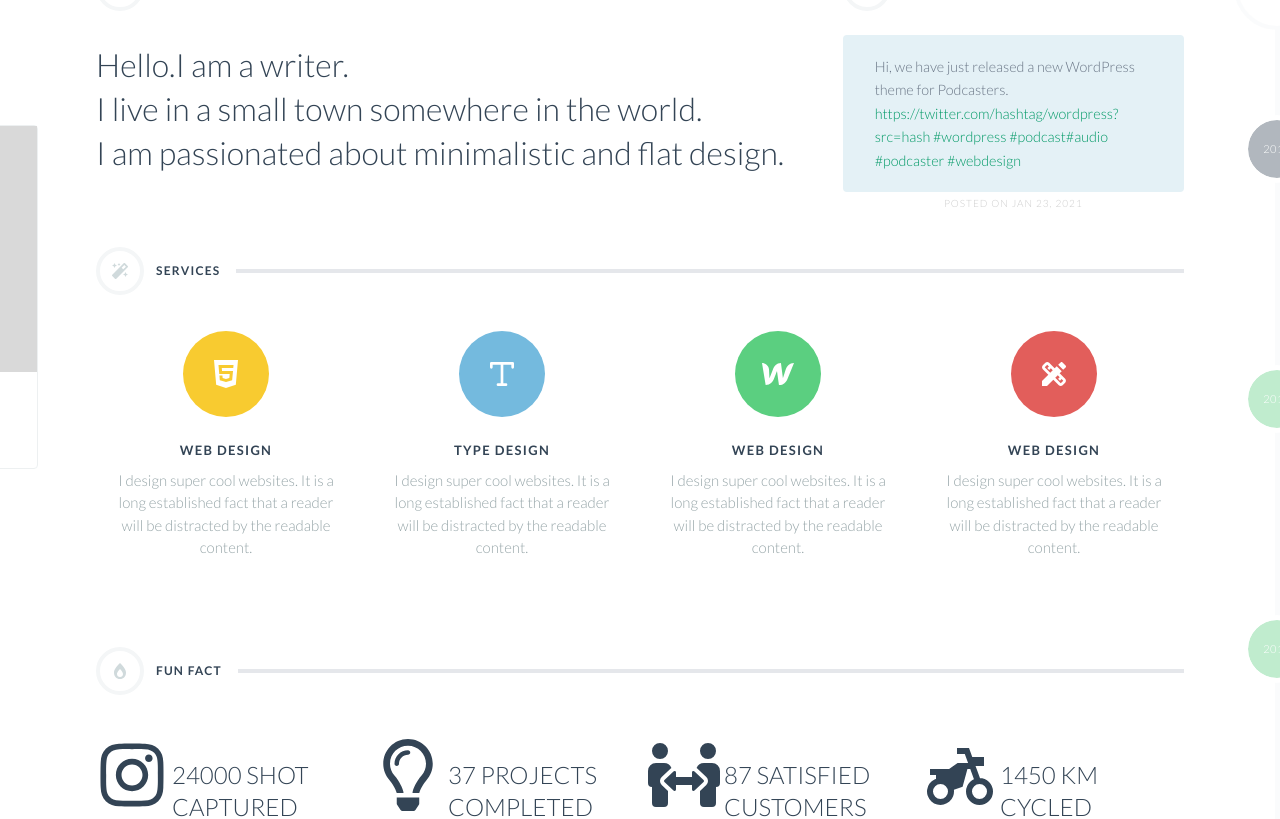
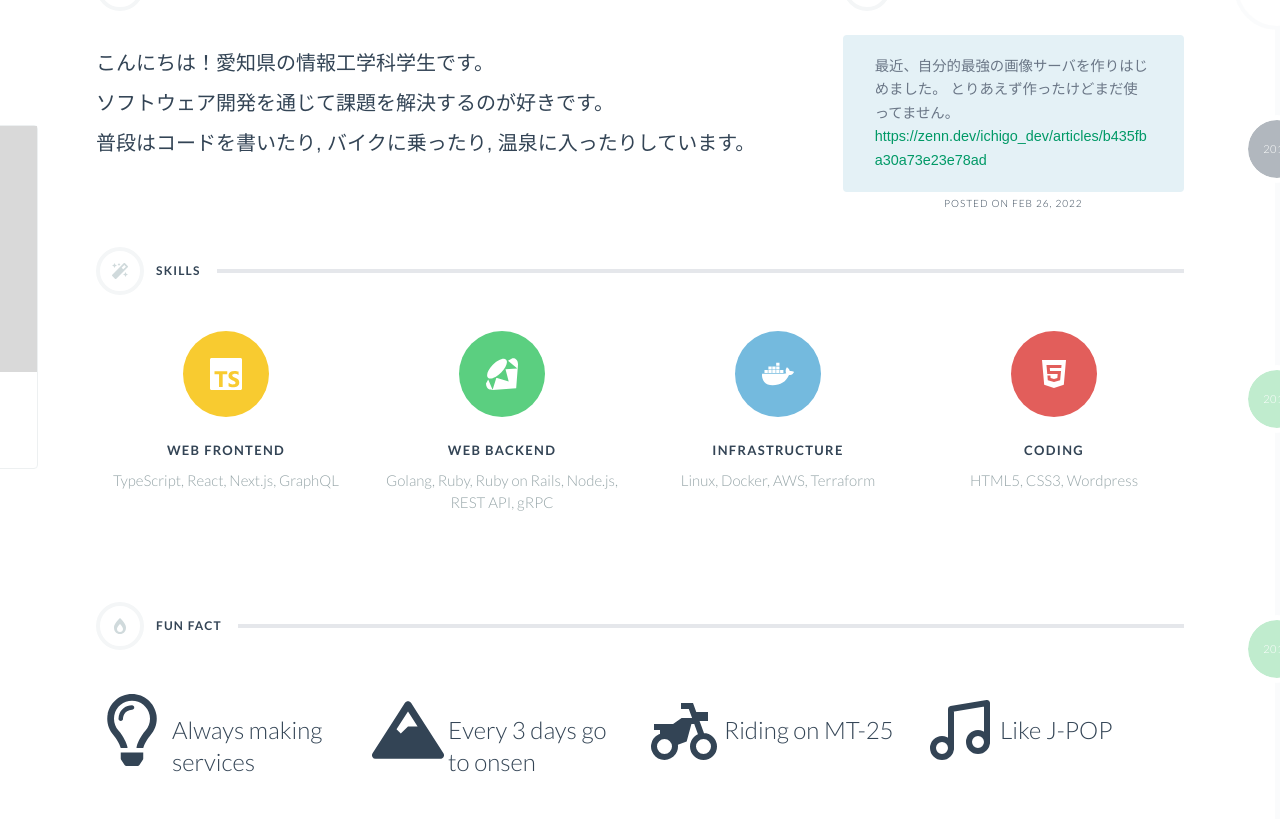
Before and after one commit to sora-ichigo/portfolio-front, a Next.js app: page / in a window 1280 px wide. Shown: the part 470-1289 px from the top of the page. Built offline with nearby package versions, Linux system fonts and the light colour scheme; grey boxes are pictures that could not be loaded.

Commit message:
Settining word in about section

```diff
--- a/src/_data/about.ts
+++ b/src/_data/about.ts
@@ -1,53 +1,53 @@
 import {
+  FaDocker,
   FaFacebook,
   FaGithub,
   FaHtml5,
   FaInstagram,
-  FaPeopleArrows,
+  FaMountain,
   FaRegLightbulb,
   FaTwitter,
 } from "react-icons/fa";
-import { FiType } from "react-icons/fi";
-import { MdDesignServices } from "react-icons/md";
+import { FiMusic } from "react-icons/fi";
 import { RiMotorbikeFill } from "react-icons/ri";
-import { SiWebflow, SiZenn } from "react-icons/si";
+import { SiRuby, SiTypescript, SiZenn } from "react-icons/si";
 import { WtdIcon } from "../common/components/WtdIcon";
 import { AboutData } from "../domain";
 
 export const aboutData: AboutData = {
   description:
-    "Hello.I am a writer.\nI live in a small town somewhere in the world.\nI am passionated about minimalistic and flat design.",
+    "こんにちは！愛知県の情報工学科学生です。\nソフトウェア開発を通じて課題を解決するのが好きです。\n普段はコードを書いたり, バイクに乗ったり, 温泉に入ったりしています。",
   services: [
     {
-      icon: FaHtml5,
+      icon: SiTypescript,
       color: "yellow",
-      title: "web design",
-      text: "I design super cool websites. It is a long established fact that a reader will be distracted by the readable content.",
+      title: "Web Frontend",
+      text: "TypeScript, React, Next.js, GraphQL",
     },
     {
-      icon: FiType,
-      color: "blue",
-      title: "type design",
-      text: "I design super cool websites. It is a long established fact that a reader will be distracted by the readable content.",
+      icon: SiRuby,
+      color: "green",
+      title: "web backend",
+      text: "Golang, Ruby, Ruby on Rails, Node.js, REST API, gRPC",
     },
     {
-      icon: SiWebflow,
-      color: "green",
-      title: "web design",
-      text: "I design super cool websites. It is a long established fact that a reader will be distracted by the readable content.",
+      icon: FaDocker,
+      color: "blue",
+      title: "infrastructure",
+      text: "Linux, Docker, AWS, Terraform",
     },
     {
-      icon: MdDesignServices,
+      icon: FaHtml5,
       color: "red",
-      title: "web design",
-      text: "I design super cool websites. It is a long established fact that a reader will be distracted by the readable content.",
+      title: "coding",
+      text: "HTML5, CSS3, Wordpress",
     },
   ],
   funFacts: [
-    { icon: FaInstagram, text: "24000 SHOT CAPTURED" },
-    { icon: FaRegLightbulb, text: "37 PROJECTS COMPLETED" },
-    { icon: FaPeopleArrows, text: "87 SATISFIED CUSTOMERS" },
-    { icon: RiMotorbikeFill, text: "1450 KM CYCLED" },
+    { icon: FaRegLightbulb, text: "Always making services" },
+    { icon: FaMountain, text: "Every 3 days go to onsen" },
+    { icon: RiMotorbikeFill, text: "Riding on MT-25" },
+    { icon: FiMusic, text: "Like J-POP" },
   ],
   snsAccounts: [
     {
--- a/src/about/components/About.tsx
+++ b/src/about/components/About.tsx
@@ -17,42 +17,45 @@ export const About: React.FC<{ data: Data }> = ({ data }) => {
         A LITTLE ABOUT ME
         ------------------------- */}
         <div className="col-span-2 mt-3">
-          <GlobalHeading text="A LITTLE ABOUT ME" icon={FaUserAlt} />
-          <h3 className="mt-6 text-2xl font-light leading-snug md:mt-8 md:mb-5 md:text-3-4xl">
+          <GlobalHeading text="A littel about me" icon={FaUserAlt} />
+          <h3 className="mt-6 font-japanese text-xl font-light leading-10 md:mt-8 md:mb-5">
             {StrWithBr(aboutData.description)}
           </h3>
         </div>
 
         {/* -------------------------
-        LATEST TWEETS
+        A RESENT TWEET
         ------------------------- */}
         <div className="mt-9 lg:mt-0">
           <div className="mt-3 mb-6">
-            <GlobalHeading text="LATEST TWEETS" icon={FaTwitter} />
+            <GlobalHeading text="A resent tweet" icon={FaTwitter} />
           </div>
-          <p className="mb-1 rounded bg-blue-light px-8 py-5 text-ex-sm leading-relaxed text-grey-3">
-            Hi, we have just released a new WordPress theme for Podcasters.
+          <p className="mb-1 break-words rounded bg-blue-light px-8 py-5 font-japanese text-ex-sm leading-relaxed text-grey-3">
+            最近、自分的最強の画像サーバを作りはじめました。
+            とりあえず作ったけどまだ使ってません。
             <br />
-            <a href="#">https://twitter.com/hashtag/wordpress?src=hash</a>{" "}
-            <a href="#">#wordpress</a> <a href="#">#podcast</a>
-            <a href="#">#audio</a> <a href="#">#podcaster</a>{" "}
-            <a href="#">#webdesign</a>
+            <a
+              href="https://zenn.dev/ichigo_dev/articles/b435fba30a73e23e78ad
+"
+            >
+              https://zenn.dev/ichigo_dev/articles/b435fba30a73e23e78ad
+            </a>
           </p>
           <p
             className="text-center tracking-widest"
-            style={{ fontSize: "10px", color: "#ccc" }}
+            style={{ fontSize: "10px" }}
           >
-            POSTED ON JAN 23, 2021
+            POSTED ON FEB 26, 2022
           </p>
         </div>
       </div>
 
       {/* -------------------------
-        SERVICES
+        Skills
         ------------------------- */}
       <div className="mt-9">
         <div className="mb-3">
-          <GlobalHeading text="SERVICES" icon={FaMagic} />
+          <GlobalHeading text="Skills" icon={FaMagic} />
         </div>
         <div className="grid gap-4 md:grid-cols-2 lg:grid-cols-4">
           {aboutData.services.map((v, i) => (
@@ -72,7 +75,7 @@ export const About: React.FC<{ data: Data }> = ({ data }) => {
         ------------------------- */}
       <div className="mt-9">
         <div className="mb-3">
-          <GlobalHeading text="FUN FACT" icon={FaBurn} />
+          <GlobalHeading text="Fun fact" icon={FaBurn} />
         </div>
         <div className="grid gap-4 md:grid-cols-2 lg:grid-cols-4">
           {aboutData.funFacts.map((v, i) => (
@@ -86,7 +89,7 @@ export const About: React.FC<{ data: Data }> = ({ data }) => {
         ------------------------- */}
       <div className="mt-9">
         <div className="mb-3">
-          <GlobalHeading text="SNS ACCOUNT" icon={IoShareSocialSharp} />
+          <GlobalHeading text="SNS account" icon={IoShareSocialSharp} />
         </div>
         <div className="grid grid-cols-2 gap-4 md:grid-cols-3 lg:grid-cols-6">
           {aboutData.snsAccounts.map((v, i) => (
--- a/src/about/components/FunFactListItem.tsx
+++ b/src/about/components/FunFactListItem.tsx
@@ -7,6 +7,6 @@ export const FunFactListItem: React.FC<FunFactListItemType> = ({
 }) => (
   <div className="flex items-center pt-8 pb-12 lg:items-stretch">
     <div className="mr-1 text-7xl">{React.createElement(icon)}</div>
-    <h3 className="text-2xl font-light uppercase lg:mt-5">{text}</h3>
+    <h3 className="text-2xl font-light lg:mt-5">{text}</h3>
   </div>
 );
--- a/tailwind.config.js
+++ b/tailwind.config.js
@@ -4,6 +4,7 @@ module.exports = {
     extend: {
       fontFamily: {
         main: ["Lato", "sans-serif"], // サイト全体の基本フォント
+        japanese: ["sans-serif"],
         tabTitle: ["Arial", "Helvetica", "sans-serif"], // タブ文字
         history: ["Oswald", "sans-serif"],
       },
```
